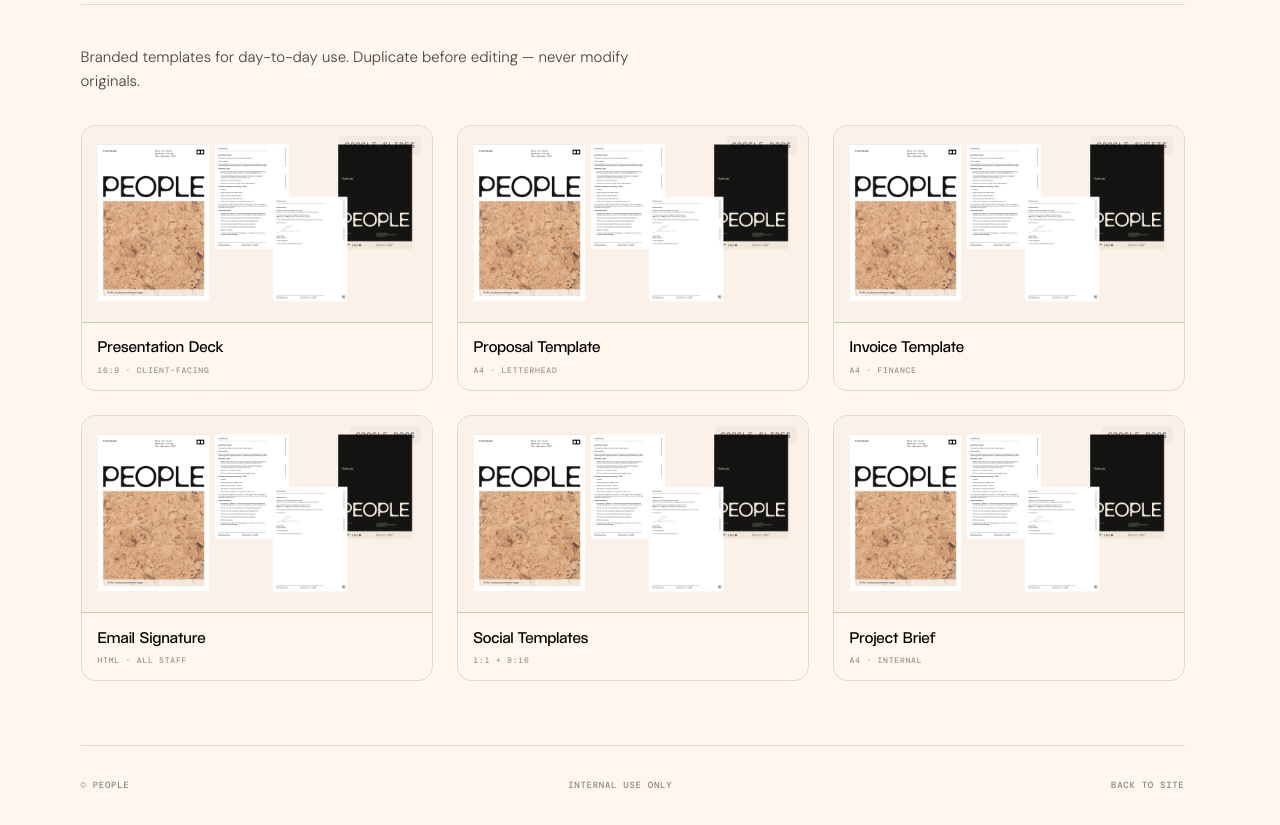
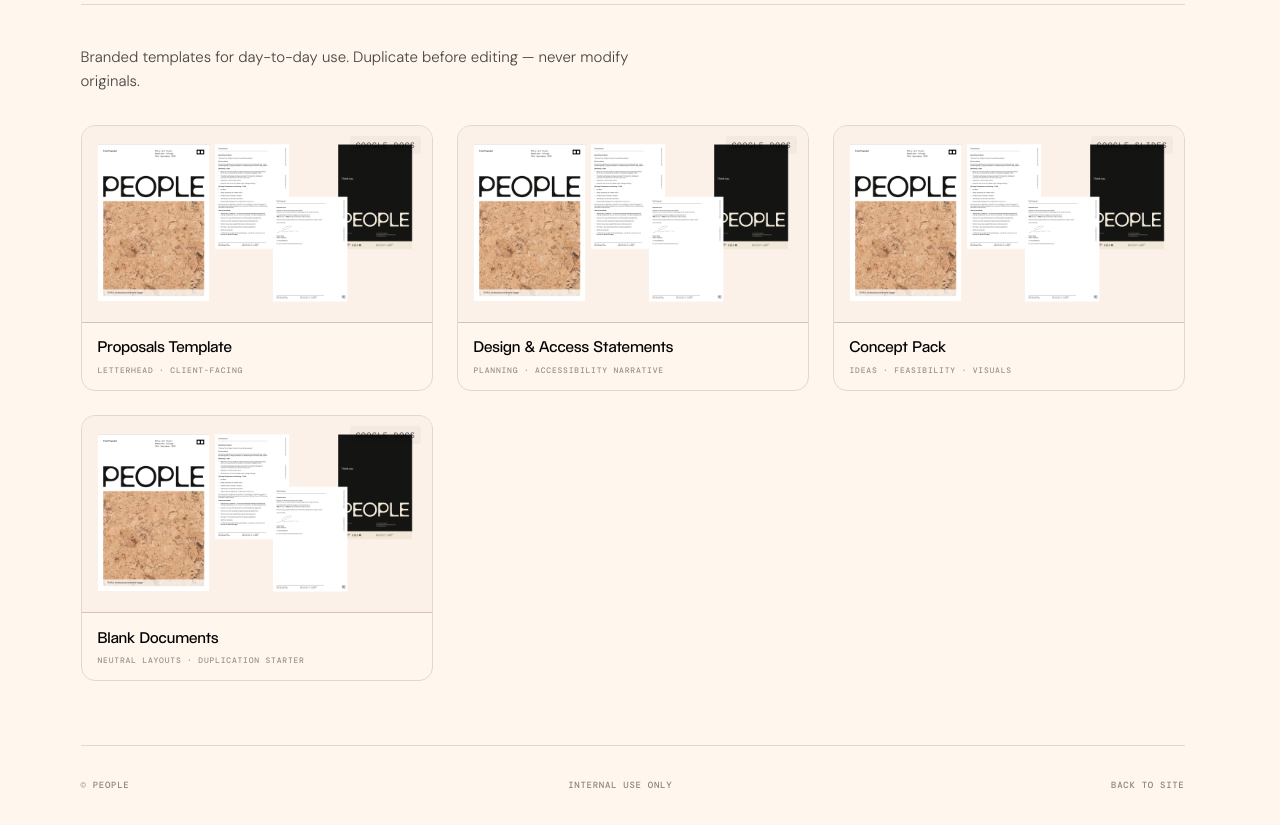
Before and after one commit to juicebox-glen/people, a plain HTML site: page brand.html in a window 1280 px wide. Shown: the part 4060-4885 px from the top of the page. Drawn offline with nearby package versions, Linux system fonts and the light colour scheme.

Commit message:
Update brand document templates and remove outdated files
- Replaced several document templates in brand.html, including presentation deck, invoice template, and email signature, with new proposals and design access statements.
- Updated the titles and metadata for the new templates to reflect their purpose and improve clarity.
- Removed outdated template files to streamline the asset library and enhance overall organization.

```diff
--- a/brand.html
+++ b/brand.html
@@ -748,69 +748,47 @@
       <p class="brand-section__desc">Branded templates for day-to-day use. Duplicate before editing — never modify originals.</p>
 
       <div class="brand-doc-grid">
-        <a href="images/brand/documents/files/presentation-deck.txt" download="PEOPLE-presentation-deck-placeholder.txt" class="brand-doc-card">
+        <a href="images/brand/documents/files/proposals-template.txt" download="PEOPLE-proposals-template-placeholder.txt" class="brand-doc-card">
           <div class="brand-doc-card__preview">
-            <img class="brand-doc-card__preview-img" src="images/brand/documents/previews/doc-preview.png" alt="Presentation deck preview" loading="lazy" width="1920" height="1080">
+            <img class="brand-doc-card__preview-img" src="images/brand/documents/previews/doc-preview.png" alt="Proposals template preview" loading="lazy" width="1920" height="1080">
+            <span class="brand-doc-card__badge">Google Docs</span>
+          </div>
+          <div class="brand-doc-card__info">
+            <p class="brand-doc-card__title">Proposals Template</p>
+            <p class="brand-doc-card__meta">Letterhead · client-facing</p>
+          </div>
+        </a>
+
+        <a href="images/brand/documents/files/design-access-statements.txt" download="PEOPLE-design-access-statements-placeholder.txt" class="brand-doc-card">
+          <div class="brand-doc-card__preview">
+            <img class="brand-doc-card__preview-img" src="images/brand/documents/previews/doc-preview.png" alt="Design &amp; Access Statements preview" loading="lazy" width="1920" height="1080">
+            <span class="brand-doc-card__badge">Google Docs</span>
+          </div>
+          <div class="brand-doc-card__info">
+            <p class="brand-doc-card__title">Design &amp; Access Statements</p>
+            <p class="brand-doc-card__meta">Planning · accessibility narrative</p>
+          </div>
+        </a>
+
+        <a href="images/brand/documents/files/concept-pack.txt" download="PEOPLE-concept-pack-placeholder.txt" class="brand-doc-card">
+          <div class="brand-doc-card__preview">
+            <img class="brand-doc-card__preview-img" src="images/brand/documents/previews/doc-preview.png" alt="Concept pack preview" loading="lazy" width="1920" height="1080">
             <span class="brand-doc-card__badge">Google Slides</span>
           </div>
           <div class="brand-doc-card__info">
-            <p class="brand-doc-card__title">Presentation Deck</p>
-            <p class="brand-doc-card__meta">16:9 · Client-facing</p>
+            <p class="brand-doc-card__title">Concept Pack</p>
+            <p class="brand-doc-card__meta">Ideas · feasibility · visuals</p>
           </div>
         </a>
 
-        <a href="images/brand/documents/files/proposal-template.txt" download="PEOPLE-proposal-template-placeholder.txt" class="brand-doc-card">
+        <a href="images/brand/documents/files/blank-documents.txt" download="PEOPLE-blank-documents-placeholder.txt" class="brand-doc-card">
           <div class="brand-doc-card__preview">
-            <img class="brand-doc-card__preview-img" src="images/brand/documents/previews/doc-preview.png" alt="Proposal template preview" loading="lazy" width="1920" height="1080">
+            <img class="brand-doc-card__preview-img" src="images/brand/documents/previews/doc-preview.png" alt="Blank documents preview" loading="lazy" width="1920" height="1080">
             <span class="brand-doc-card__badge">Google Docs</span>
           </div>
           <div class="brand-doc-card__info">
-            <p class="brand-doc-card__title">Proposal Template</p>
-            <p class="brand-doc-card__meta">A4 · Letterhead</p>
-          </div>
-        </a>
-
-        <a href="images/brand/documents/files/invoice-template.txt" download="PEOPLE-invoice-template-placeholder.txt" class="brand-doc-card">
-          <div class="brand-doc-card__preview">
-            <img class="brand-doc-card__preview-img" src="images/brand/documents/previews/doc-preview.png" alt="Invoice template preview" loading="lazy" width="1920" height="1080">
-            <span class="brand-doc-card__badge">Google Sheets</span>
-          </div>
-          <div class="brand-doc-card__info">
-            <p class="brand-doc-card__title">Invoice Template</p>
-            <p class="brand-doc-card__meta">A4 · Finance</p>
-          </div>
-        </a>
-
-        <a href="images/brand/documents/files/email-signature.txt" download="PEOPLE-email-signature-placeholder.txt" class="brand-doc-card">
-          <div class="brand-doc-card__preview">
-            <img class="brand-doc-card__preview-img" src="images/brand/documents/previews/doc-preview.png" alt="Email signature preview" loading="lazy" width="1920" height="1080">
-            <span class="brand-doc-card__badge">Google Docs</span>
-          </div>
-          <div class="brand-doc-card__info">
-            <p class="brand-doc-card__title">Email Signature</p>
-            <p class="brand-doc-card__meta">HTML · All staff</p>
-          </div>
-        </a>
-
-        <a href="images/brand/documents/files/social-templates.txt" download="PEOPLE-social-templates-placeholder.txt" class="brand-doc-card">
-          <div class="brand-doc-card__preview">
-            <img class="brand-doc-card__preview-img" src="images/brand/documents/previews/doc-preview.png" alt="Social templates preview" loading="lazy" width="1920" height="1080">
-            <span class="brand-doc-card__badge">Google Slides</span>
-          </div>
-          <div class="brand-doc-card__info">
-            <p class="brand-doc-card__title">Social Templates</p>
-            <p class="brand-doc-card__meta">1:1 + 9:16</p>
-          </div>
-        </a>
-
-        <a href="images/brand/documents/files/project-brief.txt" download="PEOPLE-project-brief-placeholder.txt" class="brand-doc-card">
-          <div class="brand-doc-card__preview">
-            <img class="brand-doc-card__preview-img" src="images/brand/documents/previews/doc-preview.png" alt="Project brief preview" loading="lazy" width="1920" height="1080">
-            <span class="brand-doc-card__badge">Google Docs</span>
-          </div>
-          <div class="brand-doc-card__info">
-            <p class="brand-doc-card__title">Project Brief</p>
-            <p class="brand-doc-card__meta">A4 · Internal</p>
+            <p class="brand-doc-card__title">Blank Documents</p>
+            <p class="brand-doc-card__meta">Neutral layouts · duplication starter</p>
           </div>
         </a>
       </div>
```
Also changed, not shown: images/brand/documents/files/blank-documents.txt (added), images/brand/documents/files/concept-pack.txt (added), images/brand/documents/files/design-access-statements.txt (added), images/brand/documents/files/email-signature.txt (deleted), images/brand/documents/files/invoice-template.txt (deleted), images/brand/documents/files/presentation-deck.txt (deleted), images/brand/documents/files/project-brief.txt (deleted), images/brand/documents/files/proposal-template.txt (deleted), images/brand/documents/files/proposals-template.txt (added), images/brand/documents/files/social-templates.txt (deleted), images/brand/documents/previews/concept.png (added), images/brand/documents/previews/fee-proposal.png (added), images/brand/documents/previews/proposals.png (added), images/brand/documents/previews/statements.png (added).
